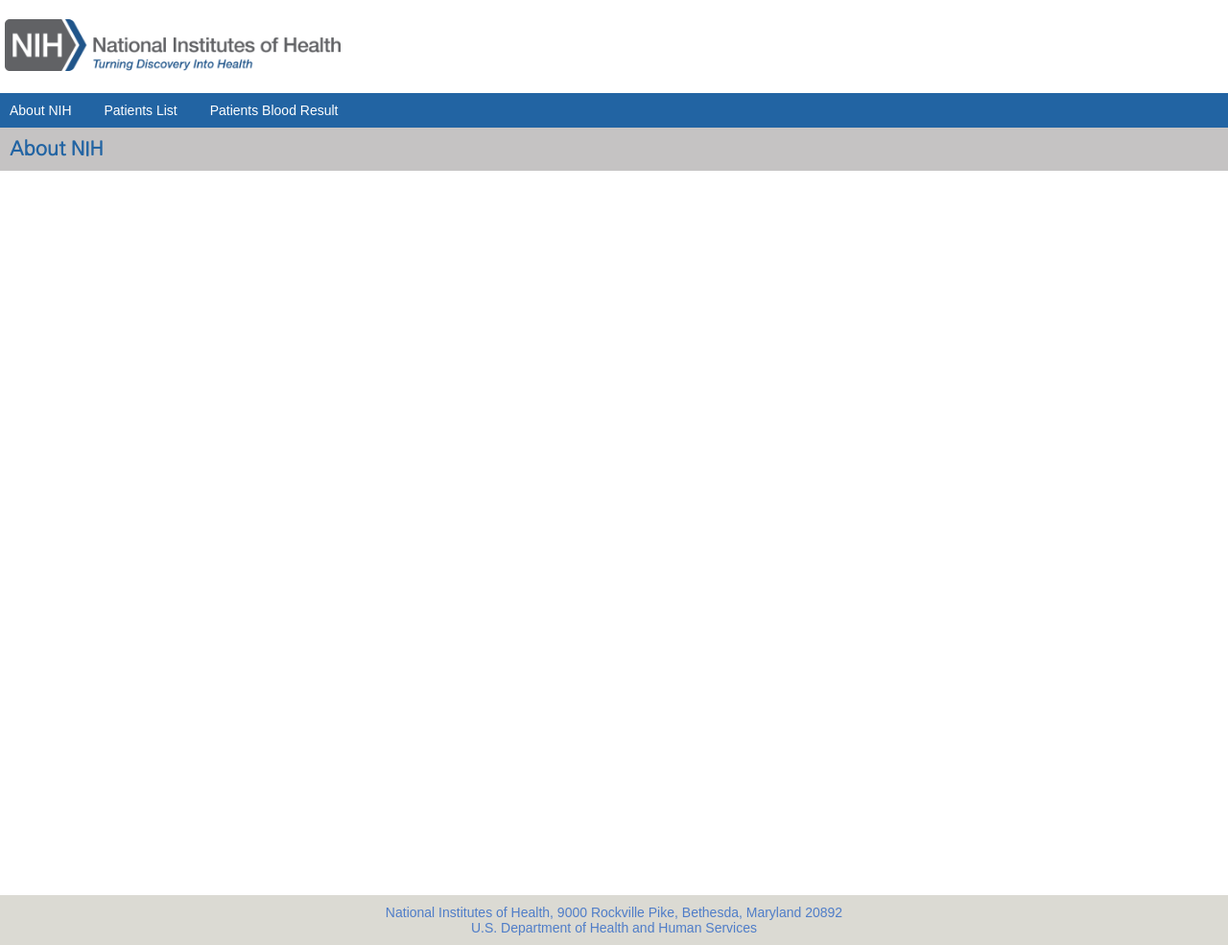
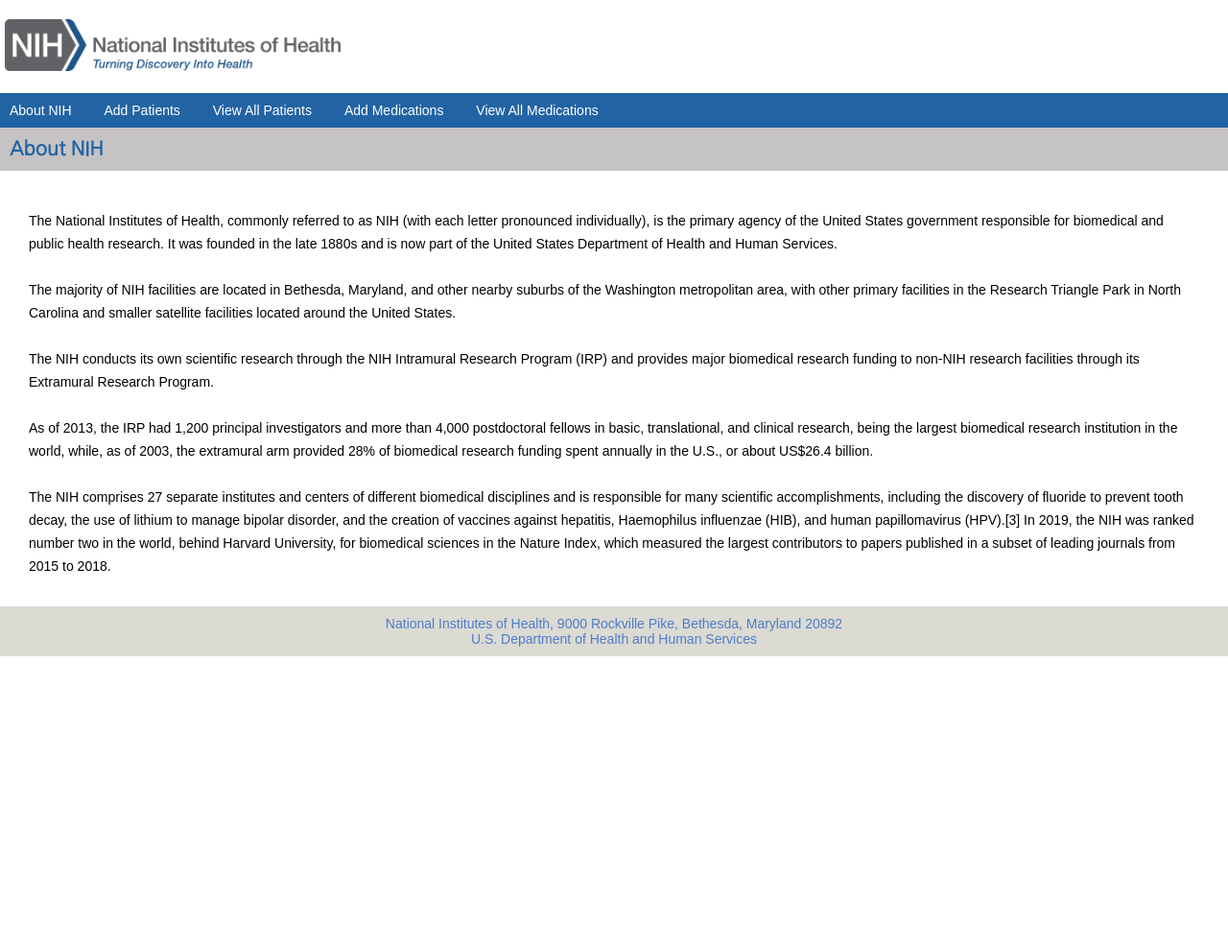
Before and after one commit to FarnazTowhidi/BloodCollection, a Django app: page /about/ in a window 1280 px wide. Shown: the whole page at 96% size. After the commit the page ends 684 px from the top, so only its background shows below. Run offline with Django 4.2, Linux system fonts and the light colour scheme.

Commit message:
Update Add medications

```diff
--- a/main_app/static/css/style.css
+++ b/main_app/static/css/style.css
@@ -7,7 +7,6 @@
 
 body {
   background-color: white;
-  height: 100vh;
 }
 
 h1 {
@@ -17,6 +16,19 @@
   color: #2264a3;
   padding: 10px;
   margin: 0px 0 10px 0;
+}
+
+h2 {
+  font-family: "Nanum Gothic", sans-serif;
+  font-size: 18px;
+  color: #ea4300;
+  margin: 0px 0 10px 0;
+}
+
+p {
+  line-height: 24px;
+  padding: 30px;
+  font-size: 14px;
 }
 
 a {
--- a/main_app/templates/about.html
+++ b/main_app/templates/about.html
@@ -1,4 +1,16 @@
 {% extends 'base.html' %} {% block content %}
 
 <h1>About NIH</h1>
+
+<p>The National Institutes of Health, commonly referred to as NIH (with each letter pronounced individually), is the primary agency of the United States government responsible for biomedical and public health research. It was founded in the late 1880s and is now part of the United States Department of Health and Human Services. <br><br>
+
+    The majority of NIH facilities are located in Bethesda, Maryland, and other nearby suburbs of the Washington metropolitan area, with other primary facilities in the Research Triangle Park in North Carolina and smaller satellite facilities located around the United States. <br><br>
+
+    The NIH conducts its own scientific research through the NIH Intramural Research Program (IRP) and provides major biomedical research funding to non-NIH research facilities through its Extramural Research Program.<br><br>
+
+    As of 2013, the IRP had 1,200 principal investigators and more than 4,000 postdoctoral fellows in basic, translational, and clinical research, being the largest biomedical research institution in the world, while, as of 2003, the extramural arm provided 28% of biomedical research funding spent annually in the U.S., or about US$26.4 billion.<br><br>
+
+    The NIH comprises 27 separate institutes and centers of different biomedical disciplines and is responsible for many scientific accomplishments, including the discovery of fluoride to prevent tooth decay, the use of lithium to manage bipolar disorder, and the creation of vaccines against hepatitis, Haemophilus influenzae (HIB), and human papillomavirus (HPV).[3]
+
+    In 2019, the NIH was ranked number two in the world, behind Harvard University, for biomedical sciences in the Nature Index, which measured the largest contributors to papers published in a subset of leading journals from 2015 to 2018.</p>
 {% endblock%}
--- a/main_app/templates/base.html
+++ b/main_app/templates/base.html
@@ -27,13 +27,19 @@
         <div>
           <ul>
             <li class="navItem">
-              <a class="navLink" href="/about">About NIH</a>
+              <a class="navLink" href="{% url 'about' %}">About NIH</a>
             </li>
             <li class="navItem">
-              <a class="navLink" href="/patients/">Patients List</a>
+              <a class="navLink" href="{% url 'patient_create' %}">Add Patients</a>
             </li>
             <li class="navItem">
-              <a class="navLink" href="/bloodResult/">Patients Blood Result</a>
+              <a class="navLink" href="{% url 'index' %}">View All Patients</a>
+            </li>
+            <li class="navItem">
+              <a class="navLink" href="{% url 'medication_create' %}">Add Medications</a>
+            </li>
+            <li class="navItem">
+              <a class="navLink" href="{% url 'medication_index' %}">View All Medications</a>
             </li>
           </ul>
         </div>
--- a/main_app/templates/main_app/patient_form.html
+++ b/main_app/templates/main_app/patient_form.html
@@ -10,6 +10,6 @@
     <!-- Render the inputs inside of <tr>s & <td>s -->
     {{ form.as_table }}
   </table>
-  <input type="submit" value="Submit!" class="btn" />
+  <input type="submit" value="Submit!" class="submitButton" />
 </form>
 {% endblock%}
--- a/main_app/urls.py
+++ b/main_app/urls.py
@@ -6,9 +6,13 @@
     path('about/', views.about, name='about'),
     path('patients/', views.patients_index, name='index'),
     path('patients/<int:patient_id>/', views.patients_details, name='details'),
-    path('patients/<int:pk>/update/', views.patientUpdate.as_view(), name='patient_update'),
-    path('patients/<int:pk>/delete/', views.patientsDelete.as_view(), name='patient_delete'),
+    path('patients/create/', views.patient_create.as_view(), name='patient_create'),
+    path('patients/<int:pk>/update/', views.patient_update.as_view(), name='patient_update'),
+    path('patients/<int:pk>/delete/', views.patients_delete.as_view(), name='patient_delete'),
     path('patients/<int:patient_id>/bloodSample_add/', views.bloodSample_add, name='bloodSample_add'),
     path('patients/<int:patient_id>/medication/<int:medication_id>/', views.patient_medication, name='patient_medication'),
+    path('medication/', views.medication_list.as_view(), name='medication_index'),
+    path('medication/create/', views.medication_create.as_view(), name='medication_create'),
+
 
 ]
--- a/main_app/views.py
+++ b/main_app/views.py
@@ -1,21 +1,28 @@
 from django.shortcuts import render, redirect
 from django.views.generic.edit import CreateView, UpdateView, DeleteView
+from django.views.generic import ListView, DetailView
 from .models import Patient
 from .models import BloodSamples
 from .models import Medications
 from .models import BloodSampleResult
 from .forms import PatientBloodSampleForm
 
-class patientUpdate(UpdateView):
+class patient_create(CreateView):
+  model = Patient
+  fields = ['name', 'age', 'sex', 'age', 'HealthCareNumber', 'familyDoctor']
+
+
+class patient_update(UpdateView):
     model = Patient
     fields = '__all__'
     patients = Patient.objects.all()
     success_url = "/patients"
 
 
-class patientsDelete(DeleteView):
+class patients_delete(DeleteView):
     model = Patient
     success_url = '/patients/'
+
 
 def home(request):
   return render(request, 'index.html')
@@ -52,6 +59,26 @@
   Patient.objects.get(id=patient_id).medications.add(medication_id)
   return redirect('details', patient_id = patient_id)
 
+
+class medication_list(ListView):
+  model = Medications
+
+
+class medication_create(CreateView):
+  model = Medications
+  fields = '__all__'
+
+
+class medication_update(UpdateView):
+  model = Medications
+  fields = ['name', 'startDate', 'endDate', 'amount']
+
+
+class medication_delete(DeleteView):
+  model = Medications
+  success_url = '/medications/'
+
+
 def bloodResult_index(request):
     bloodSampleResults = BloodSample_Result.objects.all()
     return render(request, 'bloodResults/index.html', {'bloodSampleResults':bloodSampleResults})
```
Also changed, not shown: main_app/models.py (+11 -0 lines), main_app/templates/main_app/medications_form.html (added, +19 -0 lines), main_app/templates/main_app/medications_list.html (added, +18 -0 lines), main_app/templates/patients/detail.html (+19 -28 lines).
